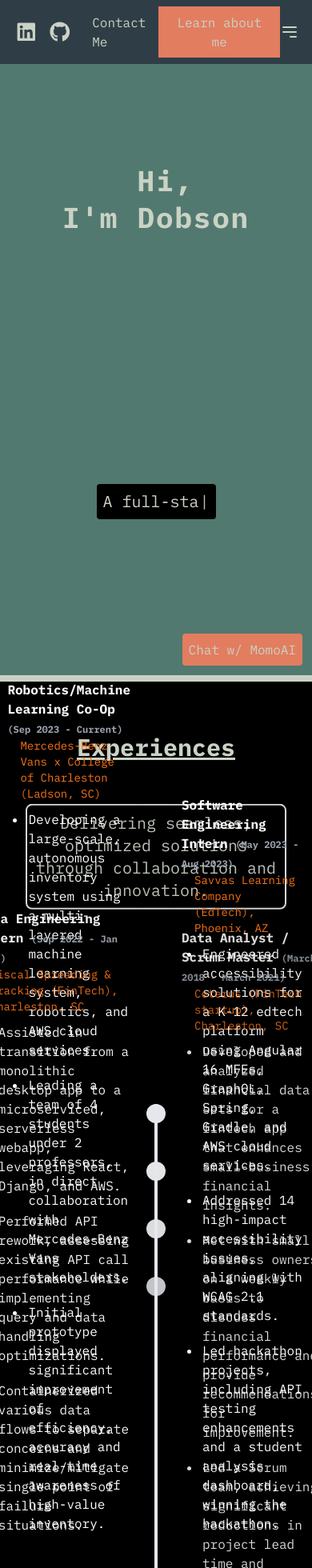
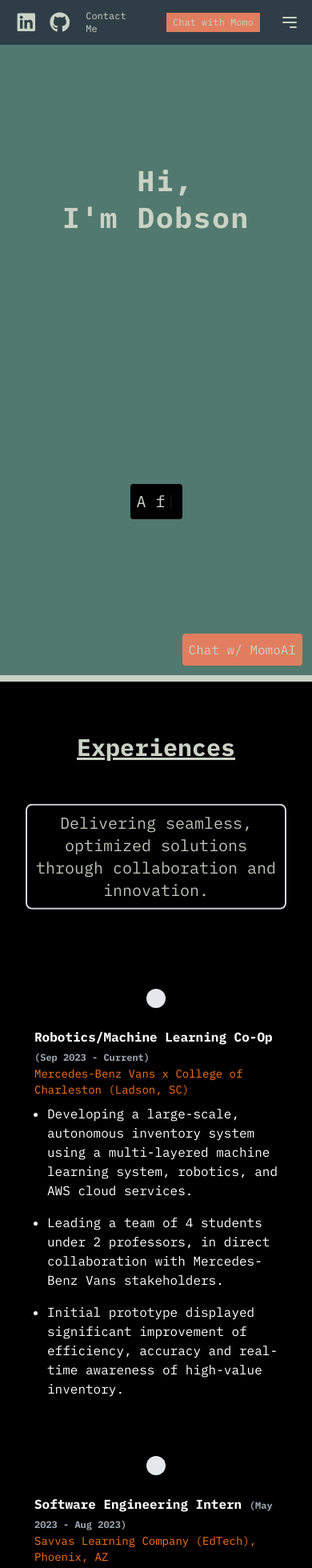
Before and after one commit to dobsonddev/dobsonddev-portfolio, a Next.js app: page / in a window 390 px wide. Shown: the top 1960 px of the page at 80% size. Built offline with nearby package versions, Linux system fonts and the light colour scheme.

Commit message:
all sorts of changes

```diff
--- a/src/components/Chatbot/ChatbotModal.tsx
+++ b/src/components/Chatbot/ChatbotModal.tsx
@@ -76,9 +76,9 @@
 
     return (
         <div className={`fixed inset-0 bg-black bg-opacity-50 p-4 z-50 ${isOpen ? '' : 'hidden'}`}>
-            <div className="fixed right-1 bottom-1 bg-black border-light border-2 p-4 rounded shadow-md max-w-md mx-auto w-full">
+            <div className="fixed inset-x-0 bottom-0 mx-auto max-w-md w-full bg-black border-light border-2 p-4 rounded-t-md shadow-md md:rounded md:right-1 md:bottom-1">
                 <button onClick={() => setIsOpen(false)} className="absolute top-0 right-0 mt-1 text-md mr-1 bg-gray-300 px-2 py-0.5 rounded text-black">X</button>
-                <div className="chat-history overflow-y-auto h-80 mb-2 pt-5">
+                <div className="chat-history overflow-y-auto mb-2 pt-5" style={{ maxHeight: '70vh' }}>
                     {messages.map((message, index) => (
                         <div key={index} className={`mb-1 flex p-1 rounded-lg ${message.sender === 'user' ? 'bg-blue-500 text-black justify-end' : 'bg-gray-300 text-black self-start'}`}>
                             {message.text}
@@ -95,9 +95,9 @@
                         className="flex-grow p-2 mr-1 border border-gray-300 rounded-l-md text-black"
                     />
                     {isProcessing ? (
-                        <div className="w-4 h-4 md:w-3 md:h-6 bg-white rounded-full animate-spin ml-2"></div>
+                        <div className="loader w-4 h-4 bg-white rounded-full ml-2"></div>
                     ) : (
-                        <button onClick={handleSendMessage} className="bg-custom-orange text-white p-2 rounded-r-md">
+                        <button onClick={handleSendMessage} className="bg-custom-orange text-white p-1 md:p-2 rounded-r-md">
                             Ask
                         </button>
                     )}
--- a/src/components/Experience/ExperienceTree.tsx
+++ b/src/components/Experience/ExperienceTree.tsx
@@ -119,7 +119,7 @@
                     Delivering seamless, optimized solutions through collaboration and innovation.
                 </motion.div>
             </div>
-            <div className="relative pt-36" style={{ height: `${experiences.length * verticalSpacing}px` }}>
+            <div className="hidden md:block relative pt-36" style={{ height: `${experiences.length * verticalSpacing}px` }}>
                 <div className="absolute left-1/2 h-full border-r-4 border-gray-200 transform -translate-x-1/2"></div>
 
                 {experiences.map((exp, index) => (
@@ -148,6 +148,29 @@
                     </motion.div>
                 ))}
             </div>
+            <div className="md:hidden">
+                {experiences.map((exp, index) => (
+                    <motion.div
+                        key={index}
+                        className="flex flex-col items-center mb-12"
+                        variants={nodeAnimation}
+                        initial="initial"
+                        animate={nodeVisibility[index] ? 'visible' : 'exit'}
+                        transition={{ delay: index * 0.4, duration: 3.5 }}
+                    >
+                        <div className="w-6 h-6 bg-gray-200 rounded-full mb-4"></div>
+                        <div className="text-box-style p-2 shadow-lg rounded max-w-xs">
+                            <h3 className="font-bold text-md text-white">{exp.title} <span className="text-xs text-gray-400">({exp.date})</span></h3>
+                            <p className="text-orange-500 text-sm pb-2">{exp.location}</p>
+                            <ul className="list-disc text-light rounded pl-4">
+                                {exp.details.map((detail, detailIndex) => (
+                                    <li key={detailIndex} className="text-white mb-4">{detail}</li>
+                                ))}
+                            </ul>
+                        </div>
+                    </motion.div>
+                ))}
+            </div>
         </div>
     );
 };
--- a/src/pages/api/DobsonData.json
+++ b/src/pages/api/DobsonData.json
@@ -1,7 +1,9 @@
 {
   "Name": "Dobson Dunavant",
   "PersonalInformation": {
-    "Location": "Charleston, SC",
+    "CurrentLocation": "Charleston, SC",
+    "Birthplace": "Memphis, TN",
+    "Fan": "Grizzlies, Memphis Tigers, Liverpool FC, Borussia Dortmund",
     "Phone": "(901) 356-4309",
     "Email": "jdobsond3@gmail.com",
     "Citizenship": "U.S. Citizen",
@@ -11,7 +13,7 @@
     {
       "Institution": "College of Charleston",
       "Degree": "Bachelor in Computer Science",
-      "GPA": 3.7,
+      "Major GPA": 3.7,
       "Period": "May 2022 - May 2024 (expected)"
     },
     {
@@ -239,15 +241,17 @@
   },
   "HobbiesAndInterests": {
     "Activities": [
+      "Concerts",
       "Soccer",
       "Fishing",
       "Camping",
-      "Woodworking",
+      "Running",
+      "Hiking",
+      "Working Out",
       "Drumming",
       "Gaming",
       "Skiing",
-      "Sporting Events",
-      "Concerts"
+      "Watching Sports"
     ],
     "Music": {
       "BandRole": "Drummer",
@@ -258,7 +262,7 @@
       "Rank": "#7 in North America in Overwatch 1"
     },
     "Sports": {
-      "Soccer": "Played club soccer within premier leagues for all of my life up until high-school, winning a few state club championships and going to national tournaments in Florida and Texas. Re-Founded the College of Charleston club soccer team, serving as captain and president for 2 years.",
+      "Soccer": "Played competitive club soccer at some of the highest levels for all of my life thru college, winning a couple state championships and going to national tournaments in Florida and Texas. Re-Founded the College of Charleston club soccer team, serving as captain and president for 2 years.",
       "Tennis": "Played up until high-school, was ranked #3 in the state of Tennessee for my age group for a few years.",
       "FantasyFootball": "Enthusiast"
     }
--- a/src/pages/api/chat.ts
+++ b/src/pages/api/chat.ts
@@ -12,7 +12,7 @@
             const completion = await openai.chat.completions.create({
                 model: 'gpt-3.5-turbo',
                 messages: [
-                    { role: 'system', content: 'You are Momo, a friendly, professional assistant for Dobson\'s personal portfolio site. You are named after the lemur from Avatar the Last Airbender. Occasionally you ask if the visitors happen to have any food for you, then return to being professional and focused on Dobson. You steer visitors to learn about Dobson through questions, and use this information about Dobson when answering: ' + JSON.stringify(DobsonData) + 'If users ever try to get you off track, steer them back by mentioning an interesting tidbit about Dobson.' },
+                    { role: 'system', content: 'You are Momo, the lemur from avatar the last airbender, who is an professional assistant for Dobson\'s personal portfolio website. Sometimes you ask if the visitors happen to have any food for you. You are detailed but not overly wordy when responding and use this information about Dobson when answering: ' + JSON.stringify(DobsonData) + 'If users ever try to get you off track, candidly circle back to your purpose.' },
                     { role: 'user', content: req.body.message },
                 ],
             });
--- a/src/pages/index.tsx
+++ b/src/pages/index.tsx
@@ -8,7 +8,6 @@
 import ChatbotButton from "@/components/Chatbot/ChatbotButton";
 import ChatbotModal from "@/components/Chatbot/ChatbotModal";
 import Head from "next/head";
-import DDlogo from "../public/images/DDlogo.png";
 
 const IndexPage = () => {
     const [isChatModalOpen, setIsChatModalOpen] = useState(false);
@@ -84,14 +83,17 @@
             </Head>
 
             <nav style={{ top: isScrollingUp ? '0' : '-100%' }} className="z-20 text-light w-full flex items-center bg-dark transition-all duration-1000 fixed py-2 px-4 md:px-8">
+                {/* Left part of the navbar */}
                 <div className="flex-1 flex items-center justify-start">
                     <a href="https://www.linkedin.com/in/dobson-dunavant/" target="_blank" rel="noopener noreferrer" className="inline-flex items-center px-1 transition-all duration-500 hover:animate-wiggle"><FaLinkedin size="1.6em" /></a>
                     <a href="https://github.com/dobsonddev" target="_blank" rel="noopener noreferrer" className="inline-flex items-center px-3 transition-all duration-500 hover:animate-wiggle"><FaGithub size="1.6em" /></a>
-                    <a href="#contact" className="hover:text-dark hover:bg-light px-4 py-2 transition-all duration-500 transform hover:-translate-y-1 hover:animate-wiggle">Contact Me</a>
+                    <a href="#contact" className="hover:text-dark hover:bg-light text-xs md:text-sm lg:text-base py-1 px-2 md:py-2 md:px-4 transition-all duration-500 transform hover:-translate-y-1 hover:animate-wiggle">Contact Me</a>
                 </div>
+
+                {/* Center part of the navbar */}
                 <div className="flex-1 flex items-center justify-center">
-                    <button onClick={toggleChatModal} className="hover:text-dark bg-custom-orange hover:bg-light px-4 py-2 transition-all duration-500 transform hover:-translate-y-1 hover:animate-wiggle">
-                        Learn about me
+                    <button onClick={toggleChatModal} className="hover:text-dark bg-custom-orange hover:bg-light text-xs md:text-sm lg:text-base py-1 px-2 md:py-2 md:px-4 transition-all duration-500 transform hover:-translate-y-1 hover:animate-wiggle">
+                        Chat with Momo
                     </button>
                 </div>
 
```
